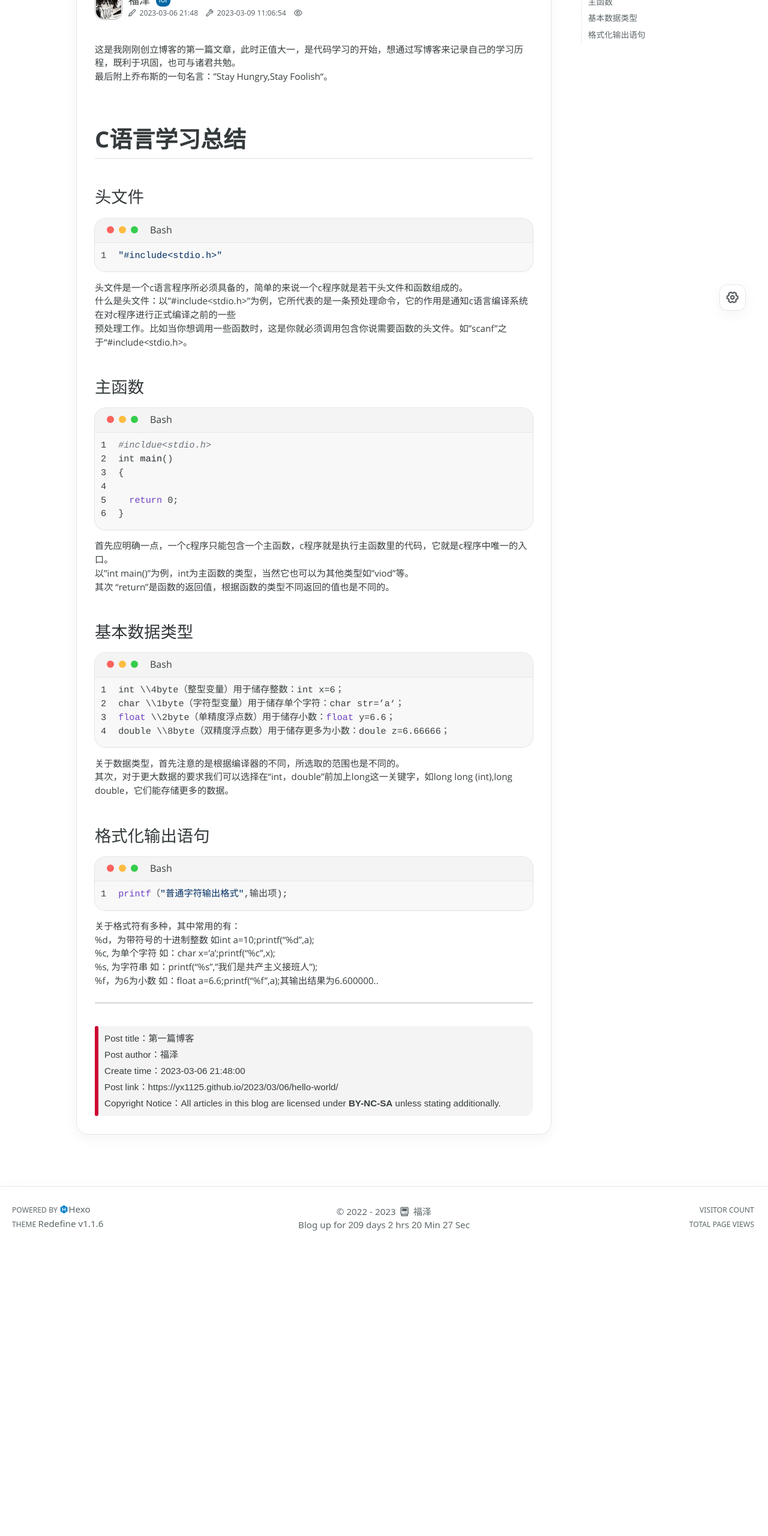
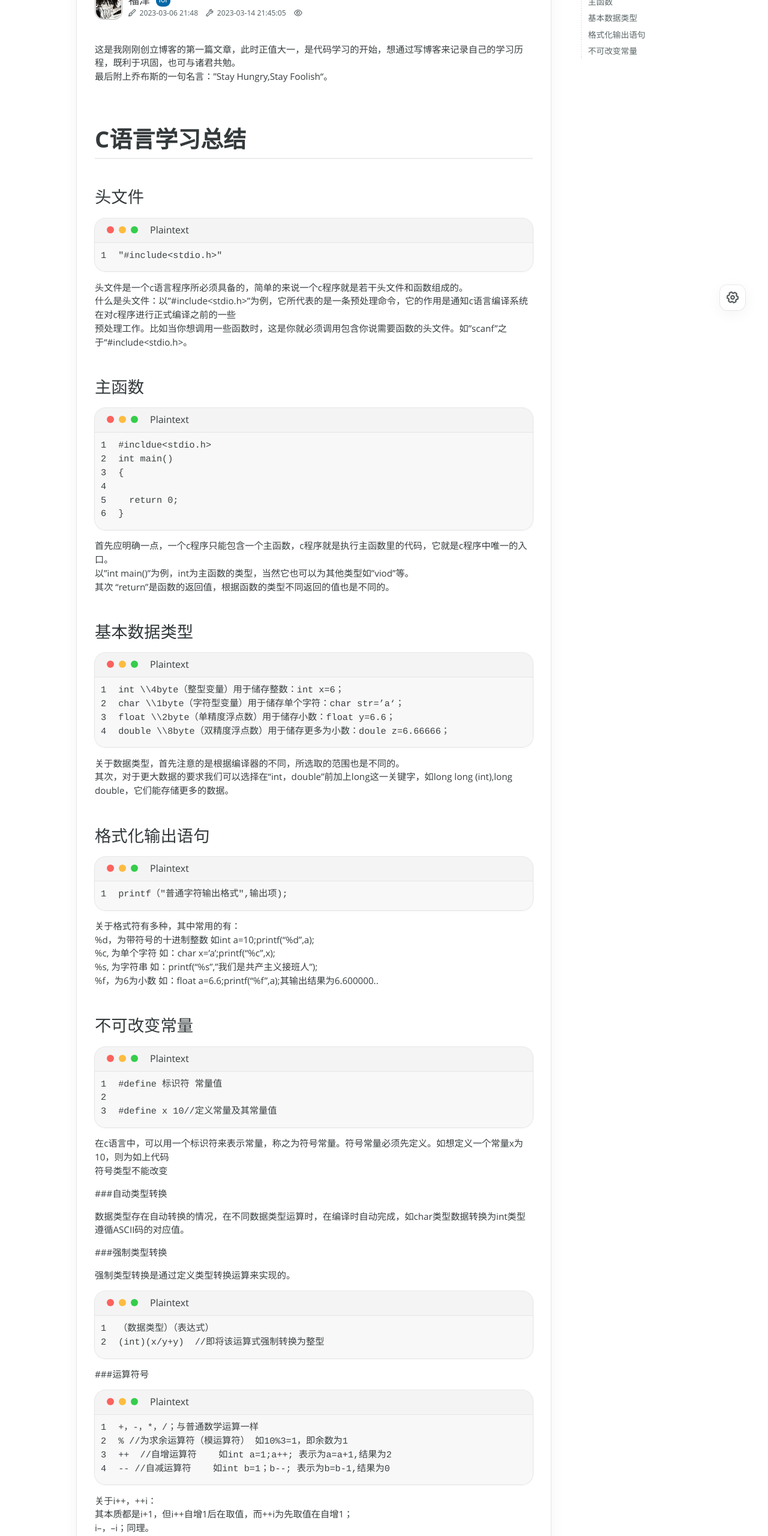
Before and after one commit to yx1125/yx1125.github.io, a plain HTML site: page 2023/03/06/hello-world/index.html in a window 1280 px wide. Shown: the part 240-2800 px from the top of the page at 60% size. Before the commit the page ends 2318 px from the top, so only its background shows below. Drawn offline with Linux system fonts and the light colour scheme; some packages are replaced by stand-ins of ours; a script that the page names is missing; a web font is replaced by a local one.

Commit message:
Site updated: 2023-03-14 22:05:36

```diff
--- a/2023/03/06/hello-world/index.html
+++ b/2023/03/06/hello-world/index.html
@@ -210,8 +210,8 @@
 
         <span class="article-date article-meta-item">
             <i class="fa-regular fa-wrench"></i>&nbsp;
-            <span class="pc">2023-03-09 11:06:54</span>
-            <span class="mobile">2023-03-09 11:06</span>
+            <span class="pc">2023-03-14 21:45:05</span>
+            <span class="mobile">2023-03-14 21:45</span>
             <span class="hover-info">Updated</span>
         </span>
 
@@ -236,18 +236,34 @@
 
             <div class="article-content markdown-body">
                 <p>这是我刚刚创立博客的第一篇文章，此时正值大一，是代码学习的开始，想通过写博客来记录自己的学习历程，既利于巩固，也可与诸君共勉。<br>最后附上乔布斯的一句名言：”Stay Hungry,Stay Foolish“。</p>
-<h2 id="C语言学习总结"><a href="#C语言学习总结" class="headerlink" title="C语言学习总结"></a>C语言学习总结</h2><h3 id="头文件"><a href="#头文件" class="headerlink" title="头文件"></a>头文件</h3><div class="highlight-container" data-rel="Bash"><figure class="iseeu highlight bash"><table><tr><td class="gutter"><pre><span class="line">1</span><br></pre></td><td class="code"><pre><span class="line"><span class="string">&quot;#include&lt;stdio.h&gt;&quot;</span></span><br></pre></td></tr></table></figure></div>
+<h2 id="C语言学习总结"><a href="#C语言学习总结" class="headerlink" title="C语言学习总结"></a>C语言学习总结</h2><h3 id="头文件"><a href="#头文件" class="headerlink" title="头文件"></a>头文件</h3><div class="highlight-container" data-rel="Plaintext"><figure class="iseeu highlight plaintext"><table><tr><td class="gutter"><pre><span class="line">1</span><br></pre></td><td class="code"><pre><span class="line">&quot;#include&lt;stdio.h&gt;&quot;</span><br></pre></td></tr></table></figure></div>
 
 <p>头文件是一个c语言程序所必须具备的，简单的来说一个c程序就是若干头文件和函数组成的。<br>什么是头文件：以”#include&lt;stdio.h&gt;”为例，它所代表的是一条预处理命令，它的作用是通知c语言编译系统在对c程序进行正式编译之前的一些<br>预处理工作。比如当你想调用一些函数时，这是你就必须调用包含你说需要函数的头文件。如”scanf”之于“#include&lt;stdio.h&gt;。</p>
-<h3 id="主函数"><a href="#主函数" class="headerlink" title="主函数"></a>主函数</h3><div class="highlight-container" data-rel="Bash"><figure class="iseeu highlight bash"><table><tr><td class="gutter"><pre><span class="line">1</span><br><span class="line">2</span><br><span class="line">3</span><br><span class="line">4</span><br><span class="line">5</span><br><span class="line">6</span><br></pre></td><td class="code"><pre><span class="line"><span class="comment">#incldue&lt;stdio.h&gt;</span></span><br><span class="line">int <span class="function"><span class="title">main</span></span>()</span><br><span class="line">&#123;</span><br><span class="line"></span><br><span class="line">  <span class="built_in">return</span> 0;</span><br><span class="line">&#125;</span><br></pre></td></tr></table></figure></div>
+<h3 id="主函数"><a href="#主函数" class="headerlink" title="主函数"></a>主函数</h3><div class="highlight-container" data-rel="Plaintext"><figure class="iseeu highlight plaintext"><table><tr><td class="gutter"><pre><span class="line">1</span><br><span class="line">2</span><br><span class="line">3</span><br><span class="line">4</span><br><span class="line">5</span><br><span class="line">6</span><br></pre></td><td class="code"><pre><span class="line">#incldue&lt;stdio.h&gt;</span><br><span class="line">int main()</span><br><span class="line">&#123;</span><br><span class="line"></span><br><span class="line">  return 0;</span><br><span class="line">&#125;</span><br></pre></td></tr></table></figure></div>
 
 <p>首先应明确一点，一个c程序只能包含一个主函数，c程序就是执行主函数里的代码，它就是c程序中唯一的入口。<br>以”int main()”为例，int为主函数的类型，当然它也可以为其他类型如”viod”等。<br>其次 “return”是函数的返回值，根据函数的类型不同返回的值也是不同的。</p>
-<h3 id="基本数据类型"><a href="#基本数据类型" class="headerlink" title="基本数据类型"></a>基本数据类型</h3><div class="highlight-container" data-rel="Bash"><figure class="iseeu highlight bash"><table><tr><td class="gutter"><pre><span class="line">1</span><br><span class="line">2</span><br><span class="line">3</span><br><span class="line">4</span><br></pre></td><td class="code"><pre><span class="line">int \\4byte（整型变量）用于储存整数：int x=6；</span><br><span class="line">char \\1byte（字符型变量）用于储存单个字符：char str=’a‘；</span><br><span class="line"><span class="built_in">float</span> \\2byte（单精度浮点数）用于储存小数：<span class="built_in">float</span> y=6.6；</span><br><span class="line">double \\8byte（双精度浮点数）用于储存更多为小数：doule z=6.66666；</span><br></pre></td></tr></table></figure></div>
+<h3 id="基本数据类型"><a href="#基本数据类型" class="headerlink" title="基本数据类型"></a>基本数据类型</h3><div class="highlight-container" data-rel="Plaintext"><figure class="iseeu highlight plaintext"><table><tr><td class="gutter"><pre><span class="line">1</span><br><span class="line">2</span><br><span class="line">3</span><br><span class="line">4</span><br></pre></td><td class="code"><pre><span class="line">int \\4byte（整型变量）用于储存整数：int x=6；</span><br><span class="line">char \\1byte（字符型变量）用于储存单个字符：char str=’a‘；</span><br><span class="line">float \\2byte（单精度浮点数）用于储存小数：float y=6.6；</span><br><span class="line">double \\8byte（双精度浮点数）用于储存更多为小数：doule z=6.66666；</span><br></pre></td></tr></table></figure></div>
 
 <p>关于数据类型，首先注意的是根据编译器的不同，所选取的范围也是不同的。<br>其次，对于更大数据的要求我们可以选择在“int，double”前加上long这一关键字，如long long (int),long double，它们能存储更多的数据。</p>
-<h3 id="格式化输出语句"><a href="#格式化输出语句" class="headerlink" title="格式化输出语句"></a>格式化输出语句</h3><div class="highlight-container" data-rel="Bash"><figure class="iseeu highlight bash"><table><tr><td class="gutter"><pre><span class="line">1</span><br></pre></td><td class="code"><pre><span class="line"><span class="built_in">printf</span>（<span class="string">&quot;普通字符输出格式&quot;</span>,输出项);</span><br></pre></td></tr></table></figure></div>
+<h3 id="格式化输出语句"><a href="#格式化输出语句" class="headerlink" title="格式化输出语句"></a>格式化输出语句</h3><div class="highlight-container" data-rel="Plaintext"><figure class="iseeu highlight plaintext"><table><tr><td class="gutter"><pre><span class="line">1</span><br></pre></td><td class="code"><pre><span class="line">printf（&quot;普通字符输出格式&quot;,输出项);</span><br></pre></td></tr></table></figure></div>
 
 <p>关于格式符有多种，其中常用的有：<br>%d，为带符号的十进制整数 如int a&#x3D;10;printf(“%d”,a);<br>%c, 为单个字符 如：char x&#x3D;’a’;printf(“%c”,x);<br>%s, 为字符串 如：printf(“%s”,”我们是共产主义接班人”);<br>%f，为6为小数 如：float a&#x3D;6.6;printf(“%f”,a);其输出结果为6.600000..</p>
+<h3 id="不可改变常量"><a href="#不可改变常量" class="headerlink" title="不可改变常量"></a>不可改变常量</h3><div class="highlight-container" data-rel="Plaintext"><figure class="iseeu highlight plaintext"><table><tr><td class="gutter"><pre><span class="line">1</span><br><span class="line">2</span><br><span class="line">3</span><br></pre></td><td class="code"><pre><span class="line">#define 标识符 常量值</span><br><span class="line"></span><br><span class="line">#define x 10//定义常量及其常量值</span><br></pre></td></tr></table></figure></div>
+
+<p>在c语言中，可以用一个标识符来表示常量，称之为符号常量。符号常量必须先定义。如想定义一个常量x为10，则为如上代码<br>符号类型不能改变</p>
+<p>###自动类型转换</p>
+<p>数据类型存在自动转换的情况，在不同数据类型运算时，在编译时自动完成，如char类型数据转换为int类型遵循ASCII码的对应值。</p>
+<p>###强制类型转换</p>
+<p>强制类型转换是通过定义类型转换运算来实现的。</p>
+<div class="highlight-container" data-rel="Plaintext"><figure class="iseeu highlight plaintext"><table><tr><td class="gutter"><pre><span class="line">1</span><br><span class="line">2</span><br></pre></td><td class="code"><pre><span class="line">（数据类型）（表达式）</span><br><span class="line">(int)(x/y+y)  //即将该运算式强制转换为整型</span><br></pre></td></tr></table></figure></div>
+
+<p>###运算符号</p>
+<div class="highlight-container" data-rel="Plaintext"><figure class="iseeu highlight plaintext"><table><tr><td class="gutter"><pre><span class="line">1</span><br><span class="line">2</span><br><span class="line">3</span><br><span class="line">4</span><br></pre></td><td class="code"><pre><span class="line">+，-，*，/；与普通数学运算一样</span><br><span class="line">% //为求余运算符（模运算符） 如10%3=1，即余数为1</span><br><span class="line">++  //自增运算符    如int a=1;a++; 表示为a=a+1,结果为2</span><br><span class="line">-- //自减运算符    如int b=1；b--; 表示为b=b-1,结果为0</span><br></pre></td></tr></table></figure></div>
+
+<p>关于i++，++i：<br>其本质都是i+1，但i++自增1后在取值，而++i为先取值在自增1；<br>i–，–i；同理。</p>
+<p>###逻辑运算符</p>
+<div class="highlight-container" data-rel="Plaintext"><figure class="iseeu highlight plaintext"><table><tr><td class="gutter"><pre><span class="line">1</span><br><span class="line">2</span><br><span class="line">3</span><br></pre></td><td class="code"><pre><span class="line">&amp;&amp; 逻辑与（且）  如0&amp;&amp;1 结果 0</span><br><span class="line">|| 逻辑或 （或） 如0||1 结果 1</span><br><span class="line">！  逻辑非  （非）如！0  结果 1</span><br></pre></td></tr></table></figure></div>
+<p>逻辑运算的值也分真假，c语言中用1和0来表示</p>
 
             </div>
 
@@ -286,7 +302,7 @@
     <div class="post-toc">
         <div class="toc-title">On this page</div>
         <div class="page-title">第一篇博客</div>
-        <ol class="nav"><li class="nav-item nav-level-2"><a class="nav-link" href="#C%E8%AF%AD%E8%A8%80%E5%AD%A6%E4%B9%A0%E6%80%BB%E7%BB%93"><span class="nav-text">C语言学习总结</span></a><ol class="nav-child"><li class="nav-item nav-level-3"><a class="nav-link" href="#%E5%A4%B4%E6%96%87%E4%BB%B6"><span class="nav-text">头文件</span></a></li><li class="nav-item nav-level-3"><a class="nav-link" href="#%E4%B8%BB%E5%87%BD%E6%95%B0"><span class="nav-text">主函数</span></a></li><li class="nav-item nav-level-3"><a class="nav-link" href="#%E5%9F%BA%E6%9C%AC%E6%95%B0%E6%8D%AE%E7%B1%BB%E5%9E%8B"><span class="nav-text">基本数据类型</span></a></li><li class="nav-item nav-level-3"><a class="nav-link" href="#%E6%A0%BC%E5%BC%8F%E5%8C%96%E8%BE%93%E5%87%BA%E8%AF%AD%E5%8F%A5"><span class="nav-text">格式化输出语句</span></a></li></ol></li></ol>
+        <ol class="nav"><li class="nav-item nav-level-2"><a class="nav-link" href="#C%E8%AF%AD%E8%A8%80%E5%AD%A6%E4%B9%A0%E6%80%BB%E7%BB%93"><span class="nav-text">C语言学习总结</span></a><ol class="nav-child"><li class="nav-item nav-level-3"><a class="nav-link" href="#%E5%A4%B4%E6%96%87%E4%BB%B6"><span class="nav-text">头文件</span></a></li><li class="nav-item nav-level-3"><a class="nav-link" href="#%E4%B8%BB%E5%87%BD%E6%95%B0"><span class="nav-text">主函数</span></a></li><li class="nav-item nav-level-3"><a class="nav-link" href="#%E5%9F%BA%E6%9C%AC%E6%95%B0%E6%8D%AE%E7%B1%BB%E5%9E%8B"><span class="nav-text">基本数据类型</span></a></li><li class="nav-item nav-level-3"><a class="nav-link" href="#%E6%A0%BC%E5%BC%8F%E5%8C%96%E8%BE%93%E5%87%BA%E8%AF%AD%E5%8F%A5"><span class="nav-text">格式化输出语句</span></a></li><li class="nav-item nav-level-3"><a class="nav-link" href="#%E4%B8%8D%E5%8F%AF%E6%94%B9%E5%8F%98%E5%B8%B8%E9%87%8F"><span class="nav-text">不可改变常量</span></a></li></ol></li></ol>
 
     </div>
 </div>
```
